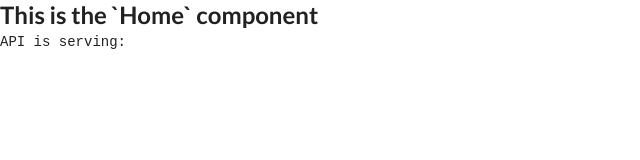
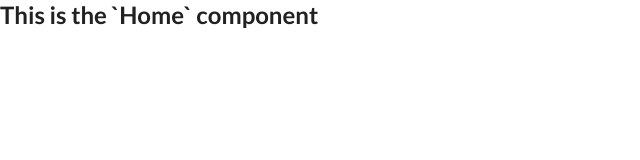
Before and after one commit to the-alex/down-2-hang, a React (Create React App) app in the folder client/: page / in a window 1280 px wide. Shown: the top 160 px of the page, without its empty margins (0-640 px from the left). Built offline with nearby package versions, Linux system fonts and the light colour scheme; no server answers.

Commit message:
Deleted `Hello` test component

```diff
--- a/client/src/App.js
+++ b/client/src/App.js
@@ -1,5 +1,4 @@
 import React from 'react';
-import Hello from './Hello.js';
 import Main from './Main.js';
 
 // Import only main components
@@ -7,7 +6,6 @@ const App = () => (
   <div>
     {/* <Header /> */}
     <Main />
-    <Hello />
   </div>
 );
 
--- a/client/src/Hello.js
+++ /dev/null
@@ -1,34 +0,0 @@
-import React, {Component} from 'react';
-import axios from 'axios';
-
-class Hello extends Component {
-  constructor(props) {
-    super(props);
-    this.state = {
-      text: '',
-    };
-  }
-
-  getHello() {
-    axios.get('/api/hello').then(result => {
-      console.log(result);
-      this.setState({
-        text: result.data,
-      });
-    });
-  }
-
-  componentDidMount() {
-    this.getHello();
-  }
-
-  render() {
-    return (
-      <div>
-        <code>API is serving: {this.state.text}</code>
-      </div>
-    );
-  }
-}
-
-export default Hello;
```
